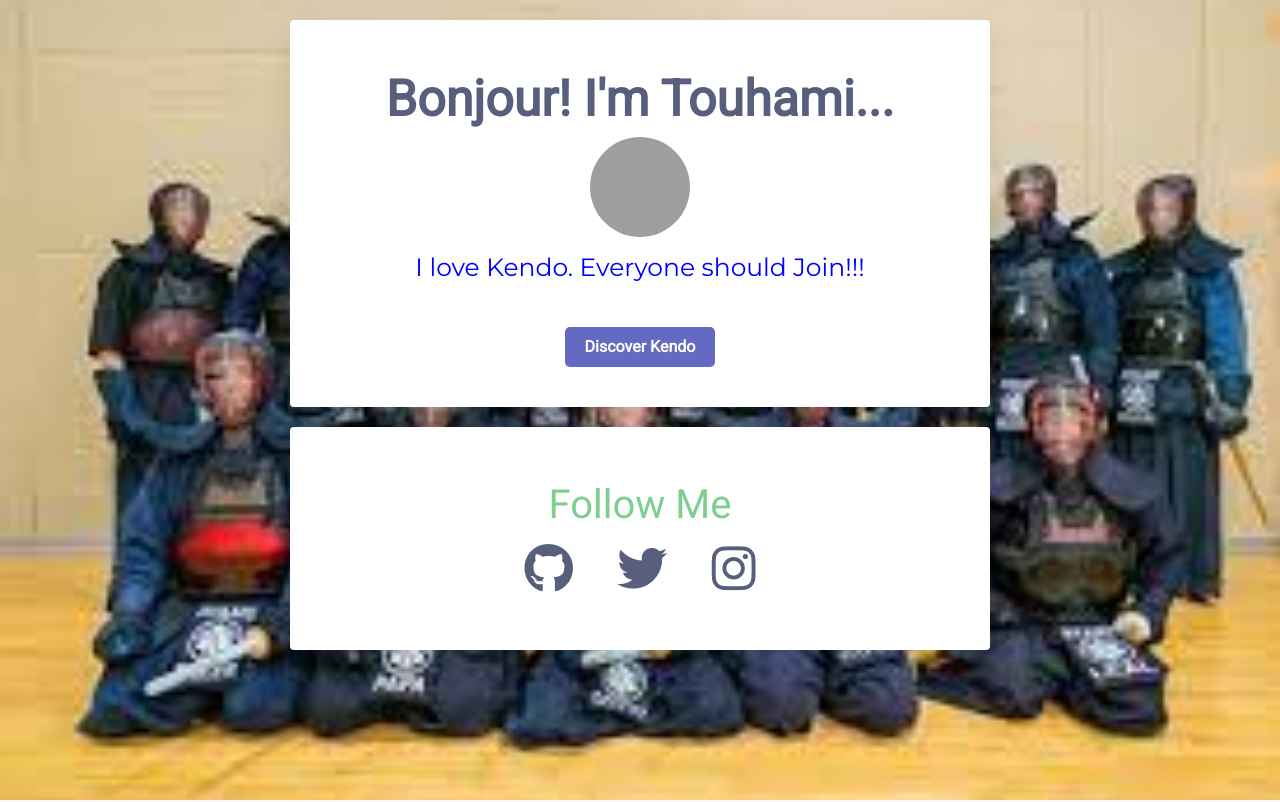
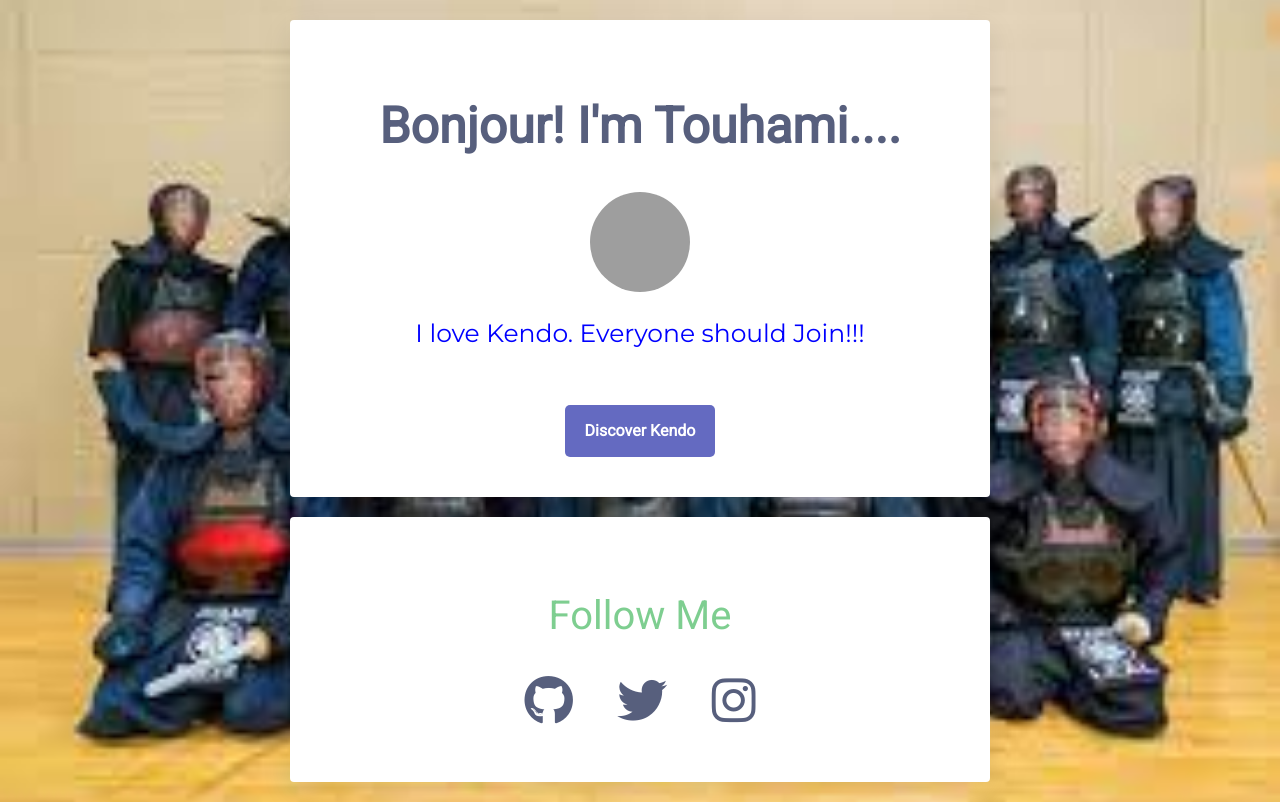
Before and after one commit to touhamiabi/profile2, a plain HTML site: page index.html in a window 1280 px wide. Drawn offline with Linux system fonts and the light colour scheme; grey boxes are pictures that could not be loaded.

Commit message:
make my profile prettier

```diff
--- a/index.html
+++ b/index.html
@@ -13,7 +13,7 @@
   <div class="container">
     <body>
       <div class="card-white">
-         <h1>Bonjour! I'm Touhami...</h1>
+         <h1>Bonjour! I'm Touhami....</h1>
          <img class="img-circle" src="images/photo.JPG" alt="My Profile Photo">
          <p id="text-black">I love Kendo. Everyone should Join!!! </p>
          <a class="btn-navy" target="_blank" href="https://kendoayame.com/">Discover Kendo</a>
@@ -29,10 +29,4 @@
       </div>
     </body>
   </div>
-
-
-
-
-
-
 </html>
--- a/style.css
+++ b/style.css
@@ -1,24 +1,3 @@
-
-@media (min-width: 540px) {
-  /* For a screen < 540px, this CSS will be read */
-  .container {
-    width: 300px;
-  }
-}
-
-@media (min-width: 720px) {
-  /* For a screen < 720px, this CSS will be read */
-  .container {
-    width: 500px;
-  }
-}
-
-@media (min-width: 960px) {
-  /* For a screen < 960px, this CSS will be read */
-  .container {
-    width: 700px;
-  }
-}
 
 body {
   background-color: #F7F9FC;
@@ -28,13 +7,14 @@ body {
   font-family: 'Montserrat', sans-serif;
   color: #575F7D;
   font-size: 17px;
-  line-height:10px;
+  line-height:1.3em;
   font-weight: lighter;
 }
 
 #text-black {
   color: blue;
   font-size: 25px;
+  line-height:1.3em;
 }
 
 .img-circle {
@@ -57,6 +37,7 @@ h2 {
 
 h1, h2 {
   font-family: 'Roboto', sans-serif;
+  line-height: 1.3em;
 }
 
 .btn-navy {
@@ -77,7 +58,7 @@ h1, h2 {
 }
 
 .container {
-  width: 700px;
+  width: 100%;
   margin: 0 auto;
 }
 
@@ -104,3 +85,21 @@ h1, h2 {
 .list-inline > li:hover {
  color: black;
 }
+
+@media (min-width: 540px) {
+  .container {
+    width: 300px;
+  }
+}
+
+@media (min-width: 720px) {
+  .container {
+    width: 500px;
+  }
+}
+
+@media (min-width: 960px) {
+  .container {
+    width: 700px;
+  }
+}
```
